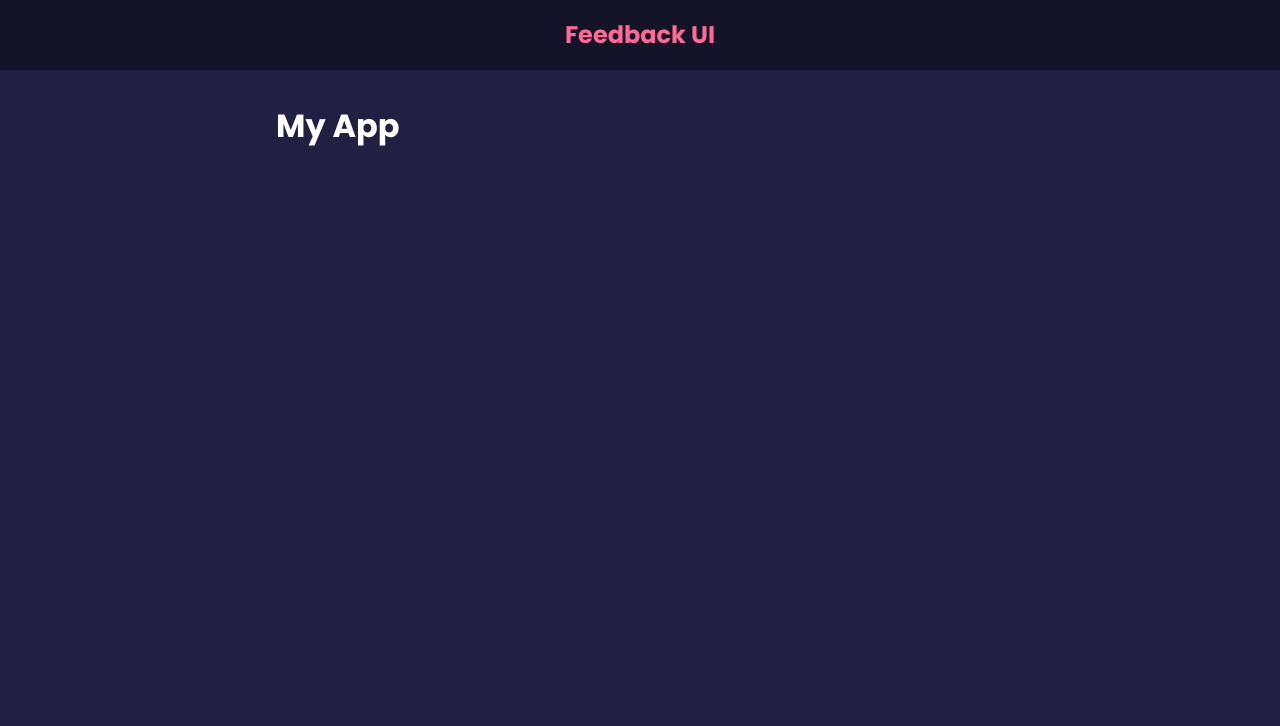
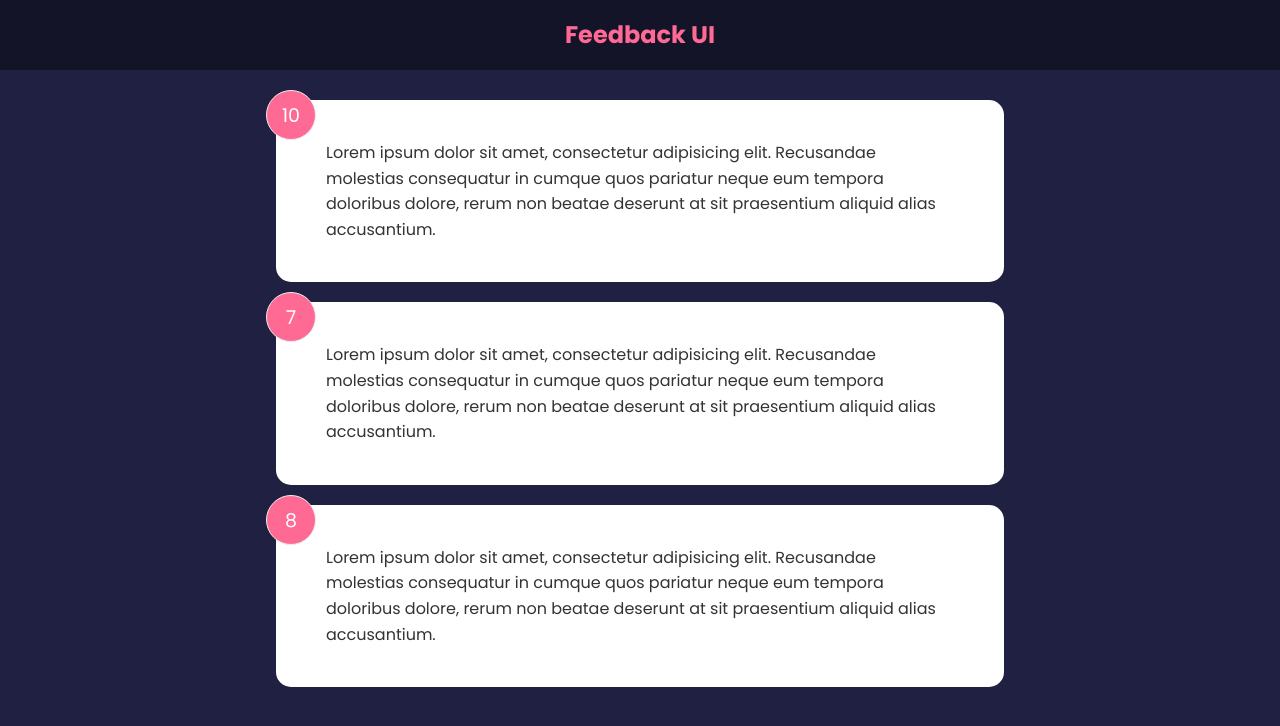
Before and after one commit to MKarman728/feedback-app, a React (Create React App) app: page / in a window 1280 px wide. Shown: the top 726 px of the page. Built offline with nearby package versions, Linux system fonts and the light colour scheme.

Commit message:
added list items

```diff
--- a/src/App.js
+++ b/src/App.js
@@ -1,12 +1,15 @@
-import React from 'react'
+import { useState } from 'react';
 import Header from './components/Header'
+import FeedbackList from './components/FeedbackList';
+import FeedbackData from './data/FeedbackData';
 
 function App(){
+    const [feedback, setFeedback] = useState(FeedbackData);
     return (
         <>
             <Header />
             <div className="container">
-                <h1>My App</h1>
+                <FeedbackList feedback={feedback} />
             </div>
         </>
         )
--- /dev/null
+++ b/src/components/FeedbackItem.jsx
@@ -0,0 +1,16 @@
+import React from 'react';
+import { useState } from 'react';
+
+const FeedbackItem = ({item}) => {
+
+  return (
+    <div className="card">
+        <div className="num-display">{item.rating}</div>
+        <div className="text-display">
+            {item.text}
+        </div>
+    </div>
+  )
+}
+
+export default FeedbackItem
--- /dev/null
+++ b/src/components/FeedbackList.jsx
@@ -0,0 +1,17 @@
+import React from 'react'
+import FeedbackItem from './FeedbackItem'
+
+const FeedbackList = ({feedback}) => {
+    if(!feedback || feedback.length === 0){
+        return <p>No Feedback Yet</p>
+    }
+  return (
+    <div className ='feedback-list'>
+        {
+            feedback.map((item)=><FeedbackItem key={item.id} item ={item} />)
+        }
+    </div>
+  )
+}
+
+export default FeedbackList
--- /dev/null
+++ b/src/data/FeedbackData.js
@@ -0,0 +1,19 @@
+const FeedbackData = [
+    {
+        id: 1,
+        rating: 10,
+        text: 'Lorem ipsum dolor sit amet, consectetur adipisicing elit. Recusandae molestias consequatur in cumque quos pariatur neque eum tempora doloribus dolore, rerum non beatae deserunt at sit praesentium aliquid alias accusantium.'
+    },
+    {
+        id: 2,
+        rating: 7,
+        text: 'Lorem ipsum dolor sit amet, consectetur adipisicing elit. Recusandae molestias consequatur in cumque quos pariatur neque eum tempora doloribus dolore, rerum non beatae deserunt at sit praesentium aliquid alias accusantium.'
+    },
+    {
+        id: 3,
+        rating: 8,
+        text: 'Lorem ipsum dolor sit amet, consectetur adipisicing elit. Recusandae molestias consequatur in cumque quos pariatur neque eum tempora doloribus dolore, rerum non beatae deserunt at sit praesentium aliquid alias accusantium.'
+    }
+]
+
+export default FeedbackData
```
